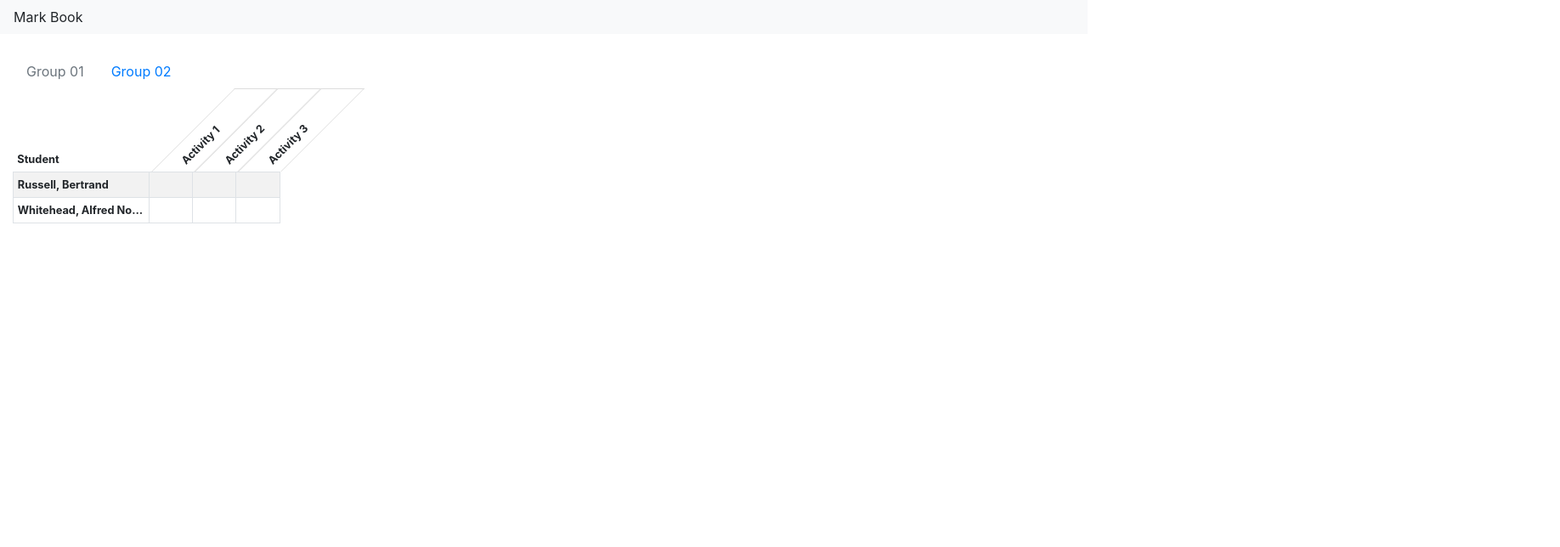
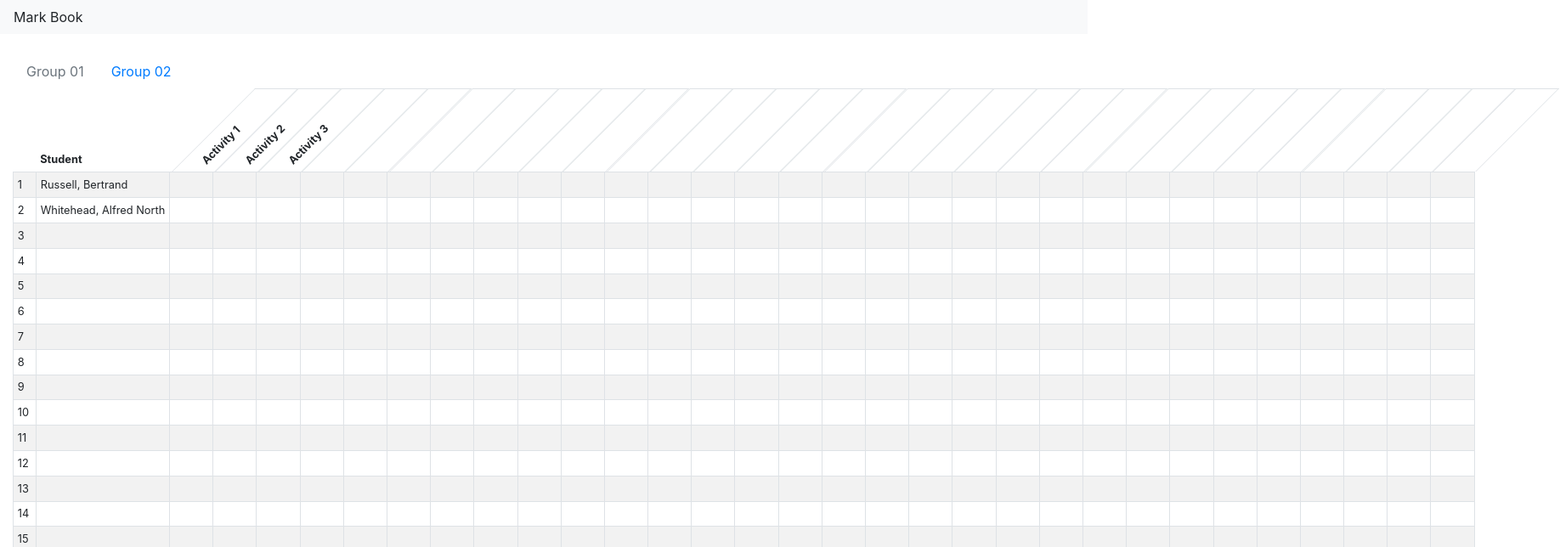
Before and after one commit to aadroher/mark_book, a React app: page / in a window 1280 px wide. Shown: the top 644 px of the page at 85% size, 1836 px wide, since content can reach past the window. Built offline with nearby package versions, Linux system fonts and the light colour scheme; the HTML template or start-up script is replaced by a standard one.

Commit message:
Adds padding to table.

```diff
--- a/src/components/MarkTable.jsx
+++ b/src/components/MarkTable.jsx
@@ -19,6 +19,7 @@ const ActivityHeader = ({cell}) =>
 const Header = ({header}) =>
   <thead>
     <tr>
+      <th></th>
       {
         header.map((cell, i) =>
           i === 0
@@ -29,10 +30,13 @@ const Header = ({header}) =>
     </tr>
   </thead>
 
+const RowNumCell = ({ i }) =>
+  <td> {i} </td>
+
 const StudentCell = ({cell}) =>
-  <th scope='row' className={styles['student-column']}>
+  <td className={styles['student-column']}>
     {cell.value}
-  </th>
+  </td>
 
 const MarkCell = ({cell}) =>
   <td>
@@ -44,6 +48,7 @@ const tableBody = rows =>
     {rows
       .map((row, i) =>
         <tr key={i}>
+          <RowNumCell i={i + 1}/>
           {
             row.map((cell, j) =>
               j === 0
--- a/src/components/MarkTable.module.scss
+++ b/src/components/MarkTable.module.scss
@@ -1,4 +1,5 @@
 @import "~bootstrap/scss/bootstrap";
+@import "../variables";
 
 $phi: 1.618;
 $studentCellWidth: 10rem;
@@ -111,9 +112,9 @@ $theta: 45deg;
       height: 100%;
       transform:skew(-$theta, 0deg);
       overflow: hidden;
-      border-left: 1px solid #dddddd;
-      border-right: 1px solid #dddddd;
-      border-top: 1px solid #dddddd;
+      border-left: 1px solid $gray-300;
+      border-right: 1px solid $gray-300;
+      border-top: 1px solid $gray-300;
 
       > span {
 
--- a/src/containers/GroupMarkTable.js
+++ b/src/containers/GroupMarkTable.js
@@ -1,5 +1,31 @@
 import {connect} from 'react-redux'
 import MarkTable from '../components/MarkTable'
+
+const minDimensions = {
+  rows: 40,
+  columns: 30
+}
+
+const addColumnPadding = (items, paddingSize) =>
+  [
+    ...items,
+    ...new Array(paddingSize)
+      .fill({})
+      .map(() => ({
+        value: ' '
+      }))
+  ]
+
+const addRowPadding = (rows, rowPaddingSize) =>
+  [
+    ...rows,
+    ...new Array(rowPaddingSize)
+      .fill({})
+      .map(() =>
+        // FIXME: This "+ 1" is ugly.
+        addColumnPadding([], minDimensions.columns + 1)
+      )
+  ]
 
 const getHeader = (resources, groupId) => {
   const activities = resources.activities
@@ -11,12 +37,14 @@ const getHeader = (resources, groupId) => {
       value: activity.name
     }))
 
+  const numActivities = activities.length
+  const paddingSize = minDimensions.columns - numActivities
   return [
     {
       key: 0,
       value: 'Student'
     },
-    ...activities
+    ...addColumnPadding(activities, paddingSize)
   ]
 }
 
@@ -30,8 +58,8 @@ const getAssessmentCell = activity => ({
   value: ''
 })
 
-const getRows = (resources, groupId) =>
-  resources.enrolments
+const getRows = (resources, groupId) => {
+  const enrolments = resources.enrolments
     .filter(enrolment =>
       enrolment.group_id === groupId
     )
@@ -48,8 +76,21 @@ const getRows = (resources, groupId) =>
         )
         .map(getAssessmentCell)
 
-      return [student, ...activities]
+      const numActivities = activities.length
+      const paddingSize = minDimensions.columns - numActivities
+
+      return [
+        student,
+        ...addColumnPadding(activities, paddingSize)
+      ]
     })
+
+  const numEnrolments = enrolments.length
+  const paddingSize = minDimensions.rows - numEnrolments
+
+  return addRowPadding(enrolments, paddingSize)
+}
+
 
 const mapStateToProps = state => {
   const resources = state.resources
```
